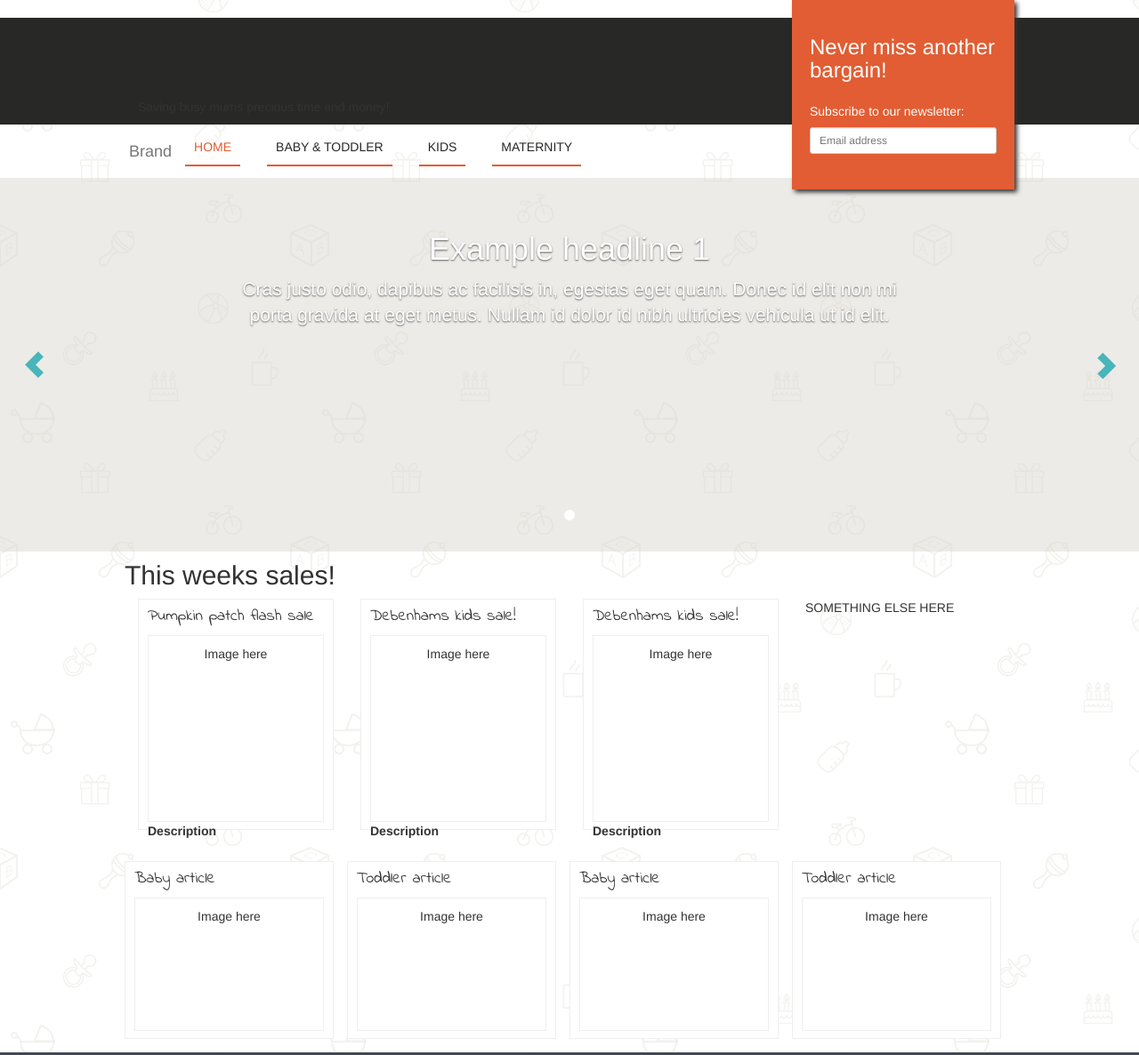
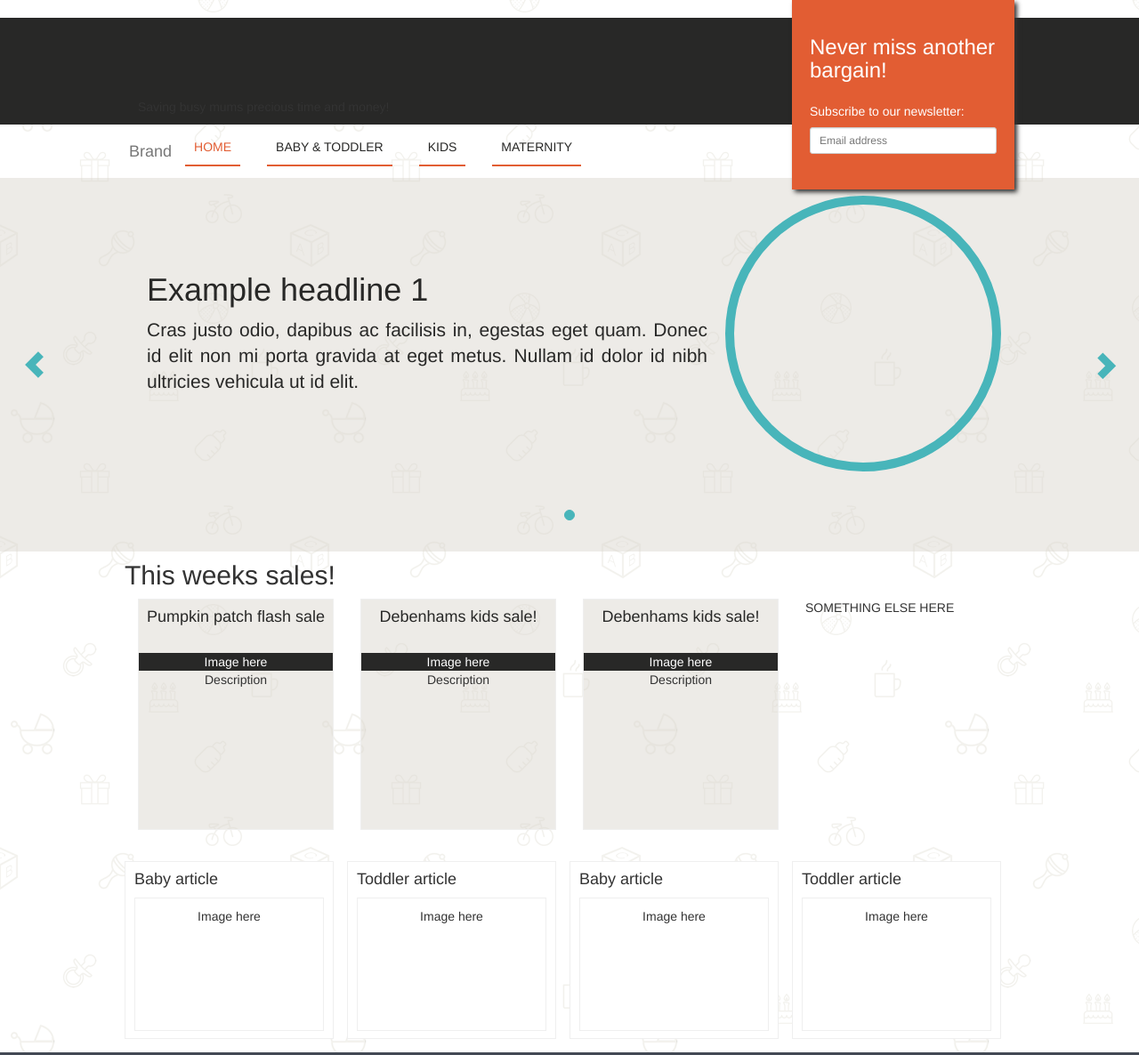
Before and after one commit to peanutsplanb/savvy-mammy, a plain HTML site: page Templates/HomePage.html in a window 1280 px wide. Shown: the top 1186 px of the page at 89% size. Drawn offline with nearby package versions, Linux system fonts and the light colour scheme; a web font is replaced by a local one.

Commit message:
Update Site.css

```diff
--- a/Templates/Site.css
+++ b/Templates/Site.css
@@ -29,12 +29,13 @@ body {
 }*/
 
 /* Utility classes and defaults*/
-h4 { font-family: 'Indie Flower'; }
+/*h4 { font-family: 'Indie Flower'; }*/
 h2 { margin-top: 10px; }
 ul { -webkit-margin-before: 0; -webkit-margin-after: 0; -webkit-margin-start: 0px; -webkit-margin-end: 0px; -webkit-padding-start: 0; }
 .clearfix:after { content: "."; display: block; clear: both; visibility: hidden; line-height: 0; height: 0; }
 .no-padding-left { padding-left: 0; }
 .no-padding-right { padding-right: 0; }
+.no-padding-x { padding-left: 0; padding-right: 0;}
 
 /* Header */
 .header { width: 100%; background: #282827;margin-top: 20px;}
@@ -73,21 +74,30 @@ ul { -webkit-margin-before: 0; -webkit-margin-after: 0; -webkit-margin-start: 0p
 
 .nav-container .navbar .navbar-header { float: left; }
 
+/* Carousel */
+.carousel .item { height: 420px; background: rgb(220, 216, 207); background: rgba(220, 216, 207, .5); }
+.carousel .item  .container { position: relative; }
 
-.carousel .item { height: 420px;
-	background: rgb(220, 216, 207); /* Fall-back for browsers that don't support rgba */
-    background: rgba(220, 216, 207, .5);
-}
-
-.carousel-caption { top: 20px; }
+.carousel .carousel-caption { top: 20px; bottom: 40px; position: initial; right: 0; left: 0; display: flex; color: #282827; text-shadow: none;}
 .carousel .carousel-control { background: none; opacity: 1; filter: alpha(opacity=100); text-shadow: none; width: 6%;}
 .carousel-control .glyphicon { color: #48b5ba; }
+.carousel-indicators li { border-color: #48b5ba; }
+.carousel-indicators li.active { background-color: #48b5ba; }
+
+.carousel .description { flex: 1; margin: auto; padding-left: 10px; padding-right: 20px; text-align: justify;}
+.carousel .img-placeholder { height: 310px; flex-basis: 310px; border-radius: 155px; float: left; border: Solid 10px #48b5ba; }
+
+/* Features */
+.features-row .col-sm-3 { padding-left: 5px; padding-right: 5px; }
+
 
 .footer { background: #434954; height: 150px; }
 
-.promo-item { background: #FFF; height: 260px; border: Solid 1px #EFEFEF; padding: 0 10px 10px; margin-bottom: 20px;}
-.promo-item h4 { margin-bottom: 10px; }
-.promo-image { width: 100%; height: 210px; border: Solid 1px #EFEFEF; padding: 10px; text-align: center;}
+.promo-item { background: rgb(220, 216, 207); background: rgba(220, 216, 207, .5); height: 260px; border: Solid 1px #EFEFEF;
+	padding: 0; margin-bottom: 20px;}
+.promo-item h4 { height: 40px; text-align: center; color: #282827; }
+.promo-image { width: 100%; text-align: center; color: #FFF; background: #282827; }
+.promo-item label { height: 40px; text-align: center; font-weight: normal; display: block;}
 
 .article-item { background: #FFF; height: 200px; border: Solid 1px #EFEFEF; padding: 0 10px 10px; margin: 15px 0;}
 .article-item h4 { margin-bottom: 10px; }
```
